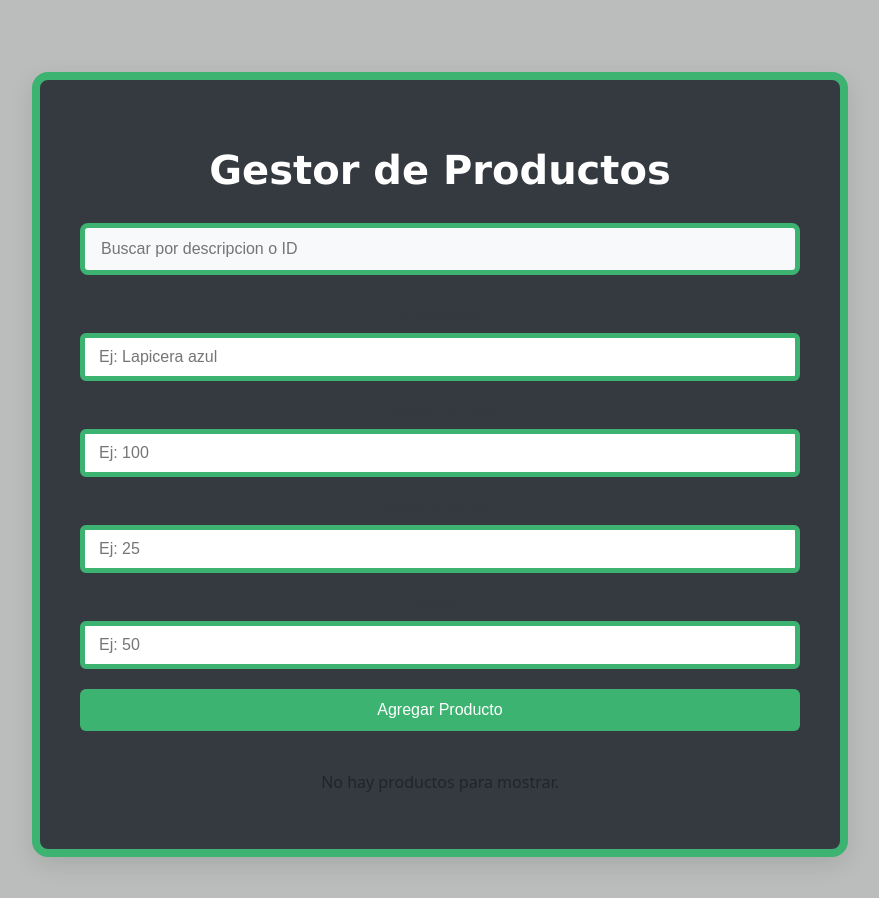
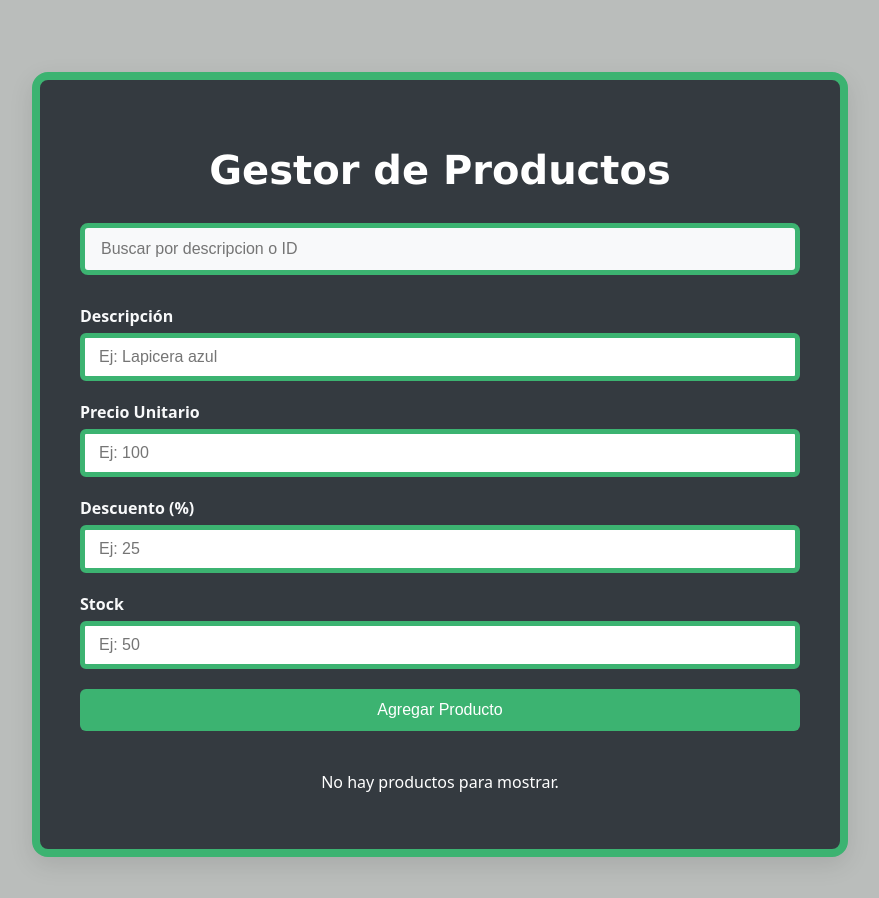
Before and after one commit to Maxifigueroa20/pv_tp4_grupo10, a React (Vite) app: page / in a window 1280 px wide. Shown: the top 898 px of the page, without its empty margins (200-1079 px from the left). Built offline with nearby package versions, Linux system fonts and the light colour scheme.

Commit message:
refactor: se corrigieron algunos errores de color en los estilos y se agrego un nuevo className [Huells Nicolas Rafael]

```diff
--- a/src/components/ProductList.jsx
+++ b/src/components/ProductList.jsx
@@ -1,7 +1,8 @@
-import ProductItem from "./ProductItem"
+import ProductItem from "./ProductItem";
 
 const ProductList = ({ productos, eliminarProducto, setProductoEditando }) => {
-    if (productos.length === 0) return <p>No hay productos para mostrar.</p>
+  if (productos.length === 0)
+    return <p className="nohay">No hay productos para mostrar.</p>;
 
   return (
     <ul className="lista">
@@ -14,7 +15,7 @@ const ProductList = ({ productos, eliminarProducto, setProductoEditando }) => {
         />
       ))}
     </ul>
-    )
-}
+  );
+};
 
-export default ProductList
+export default ProductList;
--- a/src/index.css
+++ b/src/index.css
@@ -6,6 +6,9 @@ body {
   color: #212529;
 }
 
+.nohay{
+  color: white;
+}
 .contenedor {
   max-width: 720px;
   border: 8px solid mediumseagreen;
@@ -54,7 +57,8 @@ body {
   font-weight: 600;
   display: block;
   margin-bottom: 6px;
-  color: #343a40;
+  color: #f8f9fa;
+  text-align: left;
 }
 
 .campo {
@@ -126,6 +130,7 @@ body {
 .detalle {
   font-size: 0.9rem;
   color: #212529;
+  text-align: left;
 }
 
 .acciones {
```
Lines whose indentation alone changed are shown as unchanged.
